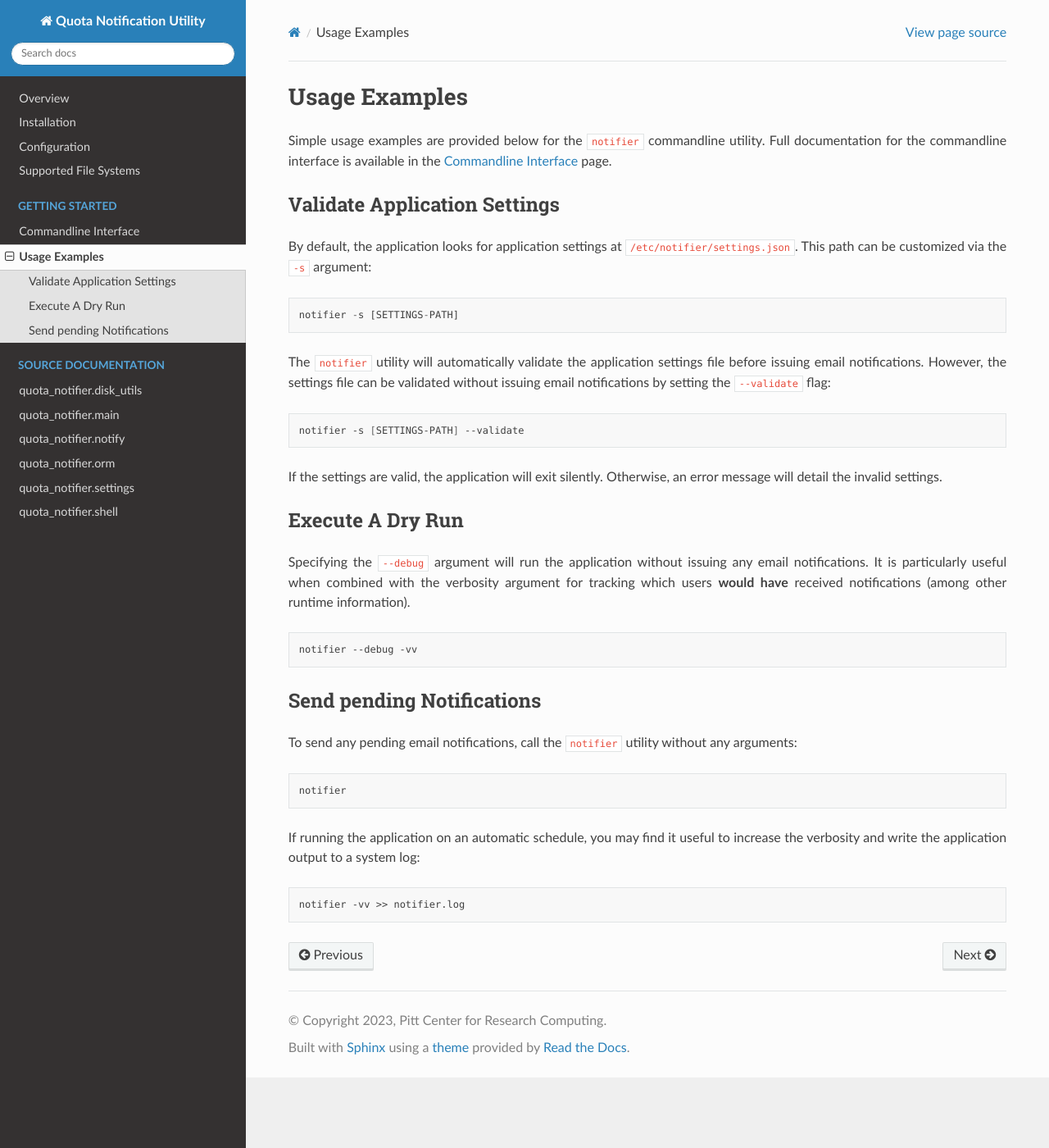
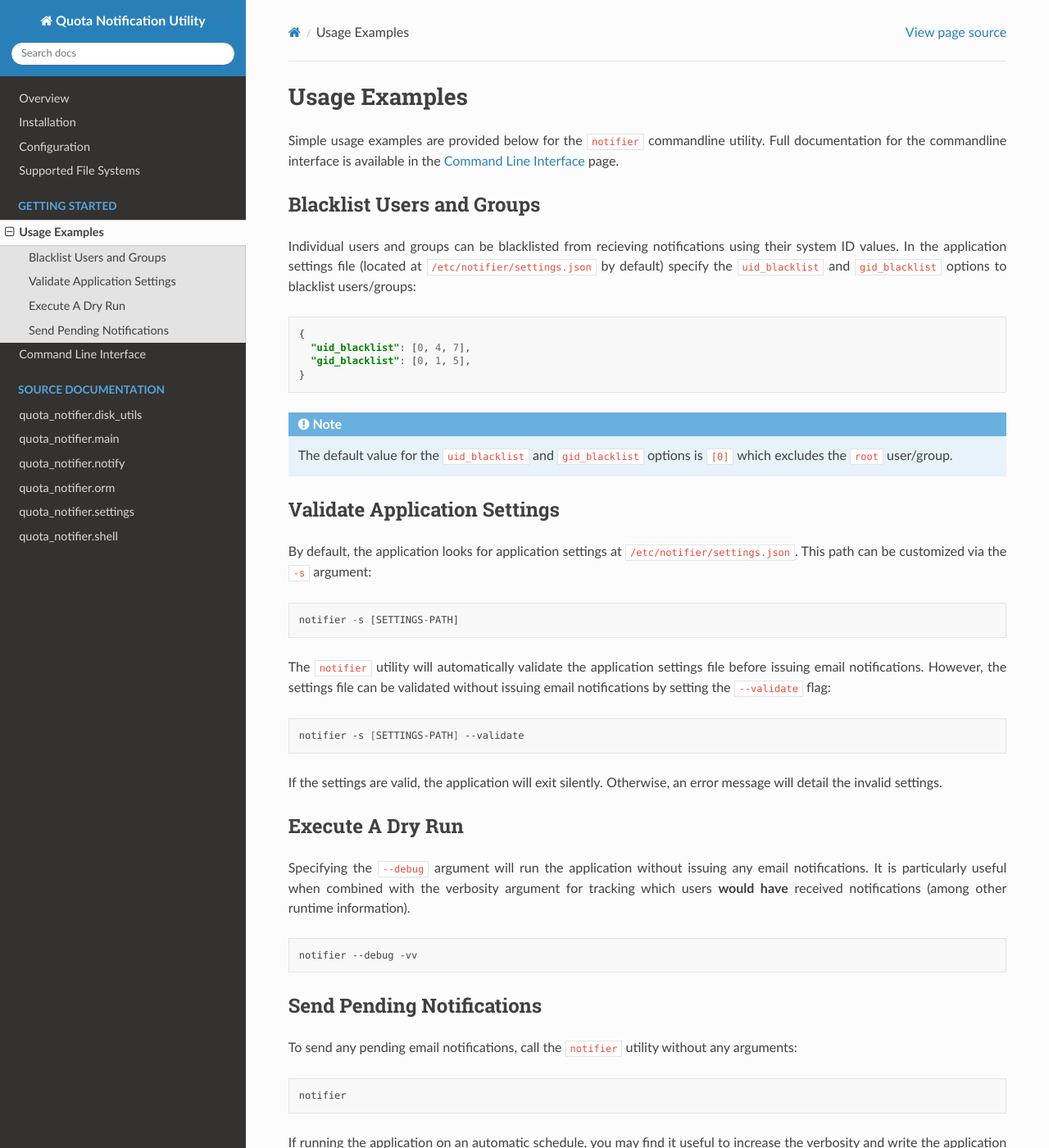
Before and after one commit to pitt-crc/quota_notifier, a Sphinx documentation site: the page built from docs/source/getting_started/usage.rst, in a window 1280 px wide and 1400 px high. Shown: the whole window at 82% size. Built offline with Sphinx 7.4.7 and the Read the Docs theme 2.0.0, drawn with Linux system fonts in a browser that asks for light colours.

Commit message:
Adds user blacklist example (#159)

```diff
--- a/docs/source/getting_started/command_line.rst
+++ b/docs/source/getting_started/command_line.rst
@@ -1,5 +1,5 @@
-Commandline Interface
-=====================
+Command Line Interface
+======================
 
 .. argparse::
    :ref: quota_notifier.main.Parser
--- a/docs/source/getting_started/usage.rst
+++ b/docs/source/getting_started/usage.rst
@@ -3,6 +3,23 @@ Usage Examples
 
 Simple usage examples are provided below for the ``notifier`` commandline utility.
 Full documentation for the commandline interface is available in the :doc:`command_line` page.
+
+Blacklist Users and Groups
+--------------------------
+
+Individual users and groups can be blacklisted from recieving notifications using their system ID values.
+In the application settings file (located at ``/etc/notifier/settings.json`` by default) specify the
+``uid_blacklist`` and ``gid_blacklist`` options to blacklist users/groups:
+
+.. code-block:: json
+
+   {
+     "uid_blacklist": [0, 4, 7],
+     "gid_blacklist": [0, 1, 5],
+   }
+
+.. note:: The default value for the ``uid_blacklist`` and ``gid_blacklist`` options is ``[0]`` which excludes
+          the ``root`` user/group.
 
 Validate Application Settings
 -----------------------------
@@ -35,7 +52,7 @@ notifications (among other runtime information).
 
    notifier --debug -vv
 
-Send pending Notifications
+Send Pending Notifications
 --------------------------
 
 To send any pending email notifications, call the ``notifier`` utility without any arguments:
--- a/docs/source/index.rst
+++ b/docs/source/index.rst
@@ -17,8 +17,8 @@ Quota Notification Utility
    :caption: Getting Started
    :glob:
 
+   getting_started/usage
    getting_started/command_line
-   getting_started/usage
 
 
 .. Put the most important modules towards the top.
```
